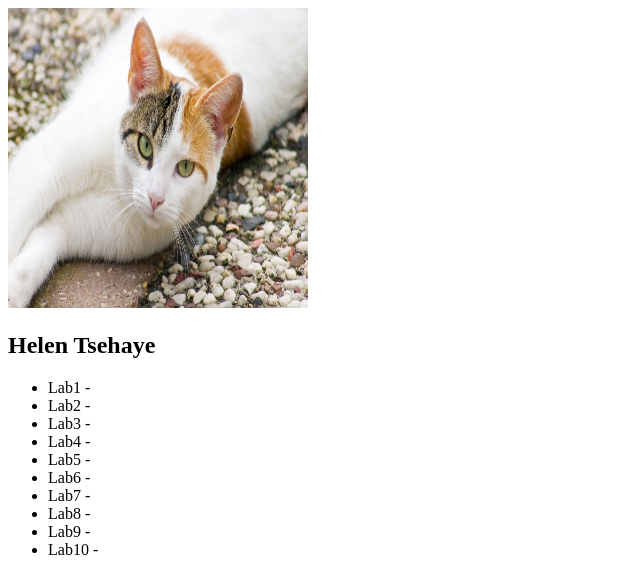
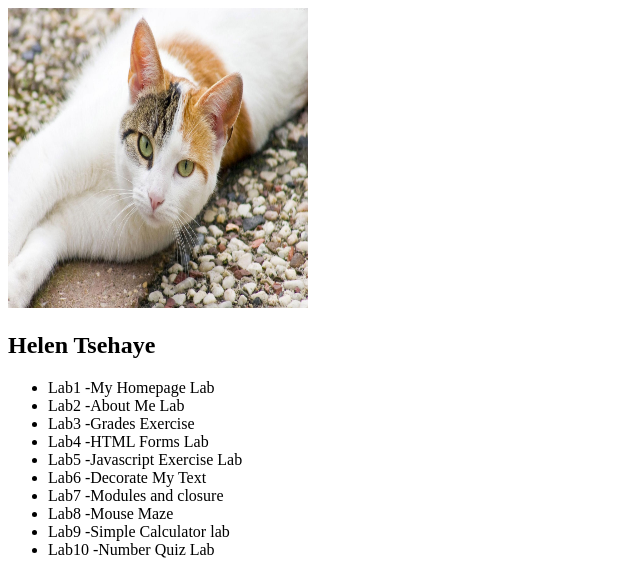
Before and after one commit to helentsehaye/helentsehaye.github.io, a plain HTML site: page index.html in a window 1280 px wide. Shown: the top 572 px of the page, without its empty margins (0-640 px from the left). Drawn offline with Linux system fonts and the light colour scheme.

Commit message:
Update index.html

```diff
--- a/index.html
+++ b/index.html
@@ -10,16 +10,16 @@
    <img src="cat.jpg" height="300" width="300" alt = "helen">
     <h2>Helen Tsehaye</h2>
    <ul>
-       <li>Lab1 -</li>
-       <li>Lab2 -</li>
-       <li>Lab3 -</li>
-       <li>Lab4 -</li>
-       <li>Lab5 -</li>
-       <li>Lab6 -</li>
-       <li>Lab7 -</li>
-       <li>Lab8 -</li>
-       <li>Lab9 -</li>
-       <li>Lab10 -</li>
+       <li>Lab1  -My Homepage Lab</li>
+       <li>Lab2  -About Me Lab</li>
+       <li>Lab3  -Grades Exercise</li>
+       <li>Lab4  -HTML Forms Lab</li>
+       <li>Lab5  -Javascript Exercise Lab</li>
+       <li>Lab6  -Decorate My Text</li>
+       <li>Lab7  -Modules and closure</li>
+       <li>Lab8  -Mouse Maze</li>
+       <li>Lab9  -Simple Calculator lab</li>
+       <li>Lab10 -Number Quiz Lab</li>
 
 
    </ul>
```
